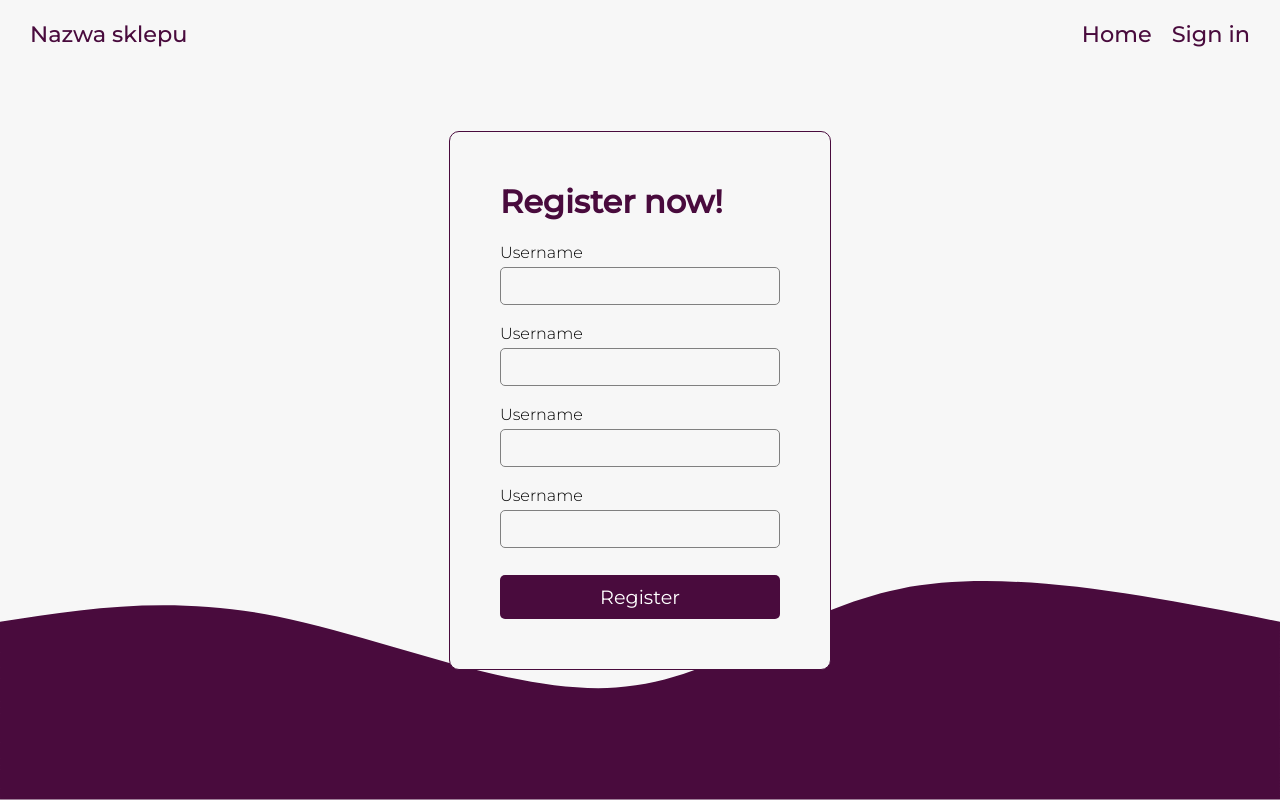
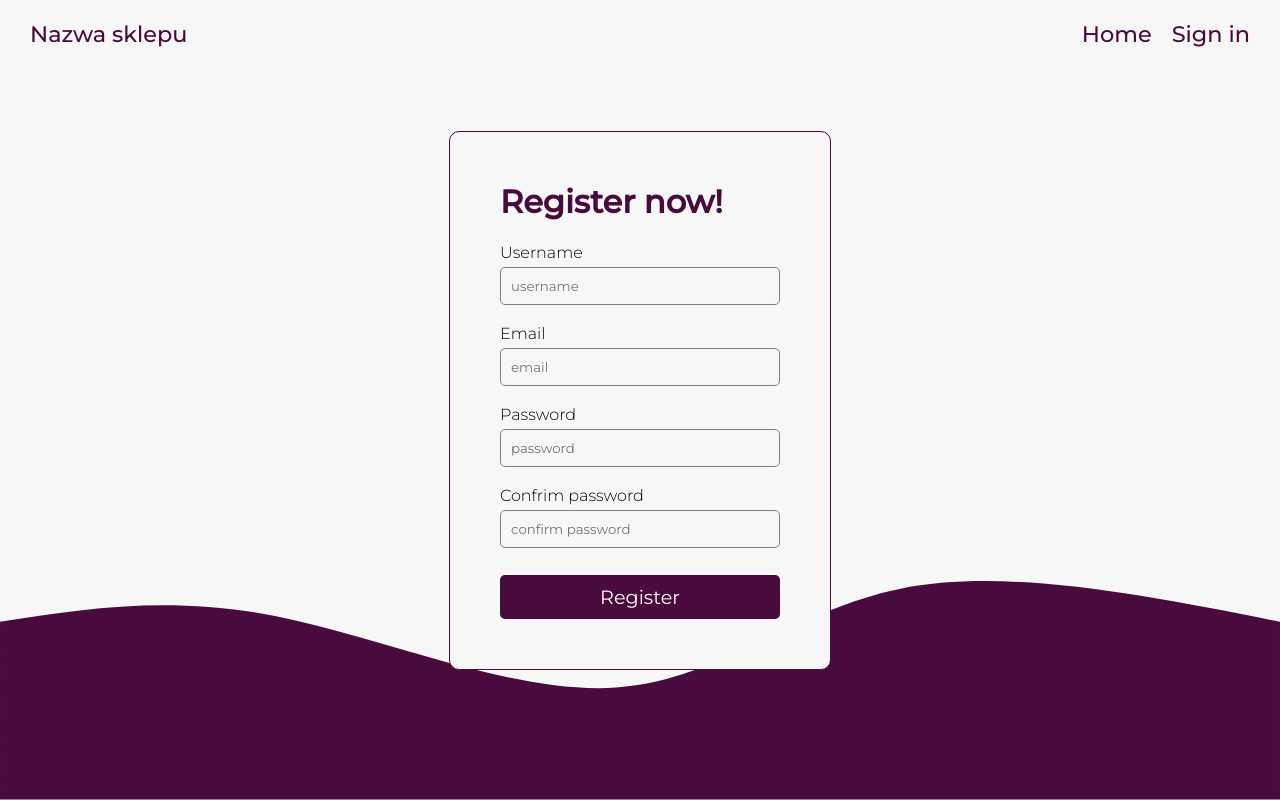
Before and after one commit to Wronqa/WatShop_ecommerce_app, a React (Create React App) app in the folder frontend/: page / in a window 1280 px wide. Built offline with nearby package versions, Linux system fonts and the light colour scheme.

Commit message:
Created register form validation

```diff
--- /dev/null
+++ b/frontend/src/components/Background/Wave.jsx
@@ -0,0 +1,22 @@
+import React from 'react'
+
+import './wave.css'
+
+export const Wave = () => {
+  return (
+    <svg
+      id='svg'
+      viewBox='0 0 1440 400'
+      xmlns='http://www.w3.org/2000/svg'
+      className='transition duration-300 ease-in-out delay-150 wave'
+    >
+      <path
+        d='M 0,400 C 0,400 0,200 0,200 C 95.71428571428572,184.89285714285714 191.42857142857144,169.78571428571428 312,194 C 432.57142857142856,218.21428571428572 578.0000000000001,281.75 693,274 C 807.9999999999999,266.25 892.5714285714287,187.21428571428572 1012,163 C 1131.4285714285713,138.78571428571428 1285.7142857142858,169.39285714285714 1440,200 C 1440,200 1440,400 1440,400 Z'
+        stroke='none'
+        strokeWidth='0'
+        fill='#490b3d'
+        className='transition-all duration-300 ease-in-out delay-150 path-0'
+      ></path>
+    </svg>
+  )
+}
--- /dev/null
+++ b/frontend/src/components/Background/wave.css
@@ -0,0 +1,4 @@
+.wave {
+  position: absolute;
+  bottom: 0;
+}
--- a/frontend/src/components/FormInput/FormInput.jsx
+++ b/frontend/src/components/FormInput/FormInput.jsx
@@ -2,13 +2,19 @@ import React from 'react'
 
 import './formInput.css'
 
-export const FormInput = () => {
+export const FormInput = (props) => {
+  const { label, onChange, ...others } = props
   return (
     <div className='formInput'>
       <label htmlFor='' className='formInput__label'>
-        Username
+        {label}
       </label>
-      <input type='text' className='formInput__input' />
+      <input
+        type='text'
+        {...others}
+        className='formInput__input'
+        onChange={onChange}
+      />
     </div>
   )
 }
--- a/frontend/src/views/register/Register.jsx
+++ b/frontend/src/views/register/Register.jsx
@@ -1,9 +1,53 @@
 import React from 'react'
+import { useState } from 'react'
+import { Wave } from '../../components/Background/Wave'
 import { FormInput } from '../../components/FormInput/FormInput'
 
 import './register.css'
 
+const inputs = [
+  {
+    id: 1,
+    name: 'username',
+    placeholder: 'username',
+    type: 'text',
+    label: 'Username',
+  },
+  {
+    id: 2,
+    name: 'email',
+    placeholder: 'email',
+    type: 'text',
+    label: 'Email',
+  },
+  {
+    id: 3,
+    name: 'password',
+    placeholder: 'password',
+    type: 'password',
+    label: 'Password',
+  },
+  {
+    id: 4,
+    name: 'confirmPassword',
+    placeholder: 'confirm password',
+    type: 'password',
+    label: 'Confrim password',
+  },
+]
+
 export const Register = () => {
+  const [values, setValues] = useState({
+    username: '',
+    email: '',
+    password: '',
+    confirmPassword: '',
+  })
+
+  const onChange = (e) => {
+    setValues({ ...values, [e.target.name]: e.target.value })
+  }
+
   return (
     <div className='register'>
       <div className='register__navbar'>
@@ -19,28 +63,17 @@ export const Register = () => {
       </div>
       <form action='' className='register__form'>
         <h1 className='register__title'>Register now!</h1>
-        <FormInput />
-        <FormInput />
-        <FormInput />
-        <FormInput />
+        {inputs.map((input) => (
+          <FormInput
+            key={input.id}
+            {...input}
+            value={values[input.name]}
+            onChange={onChange}
+          />
+        ))}
         <button className='register__button'>Register</button>
       </form>
-
-      <svg
-        id='svg'
-        viewBox='0 0 1440 400'
-        xmlns='http://www.w3.org/2000/svg'
-        class='transition duration-300 ease-in-out delay-150'
-        className='register__wave'
-      >
-        <path
-          d='M 0,400 C 0,400 0,200 0,200 C 95.71428571428572,184.89285714285714 191.42857142857144,169.78571428571428 312,194 C 432.57142857142856,218.21428571428572 578.0000000000001,281.75 693,274 C 807.9999999999999,266.25 892.5714285714287,187.21428571428572 1012,163 C 1131.4285714285713,138.78571428571428 1285.7142857142858,169.39285714285714 1440,200 C 1440,200 1440,400 1440,400 Z'
-          stroke='none'
-          stroke-width='0'
-          fill='#490b3d'
-          class='transition-all duration-300 ease-in-out delay-150 path-0'
-        ></path>
-      </svg>
+      <Wave />
     </div>
   )
 }
--- a/frontend/src/views/register/register.css
+++ b/frontend/src/views/register/register.css
@@ -47,7 +47,3 @@ form {
   font-size: 1.2rem;
   cursor: pointer;
 }
-.register__wave {
-  position: absolute;
-  bottom: 0;
-}
```
